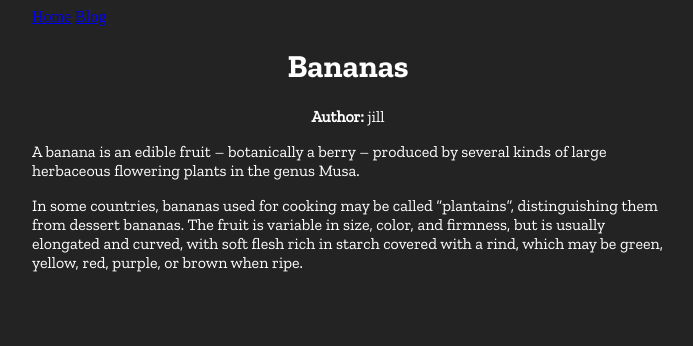
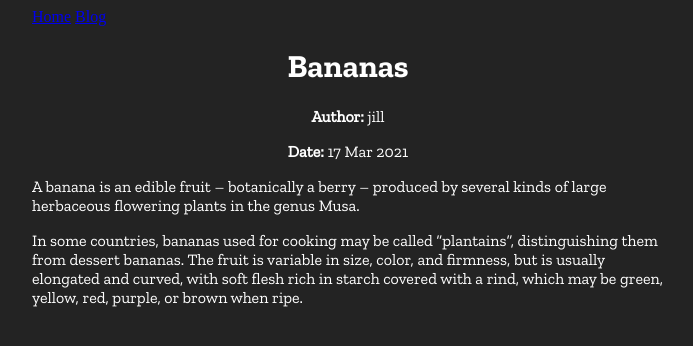
Before and after one commit to pvorisek25/pvorisek25.github.io, a Jekyll site: the page built from _posts/2021-03-17-bananas.md, in a window 1280 px wide. Shown: the top 346 px of the page, without its empty margins (292-985 px from the left). Built offline with Jekyll 4.4.1, drawn with Linux system fonts in a browser that asks for light colours.

Commit message:
Updated post layout again

```diff
--- a/_layouts/post.html
+++ b/_layouts/post.html
@@ -13,6 +13,7 @@
 			{% include navigation.html %}
 			<h1 class="title">{{ page.title }}</h1>
 			<p class="info"><b>Author: </b>{{ page.author }}</p>
+			<p class="info"><b>Date: </b>{{ page.date | date_to_string }}</p>
 			<div class="paragraph">
 				{{ content }}
 			</div>
```
